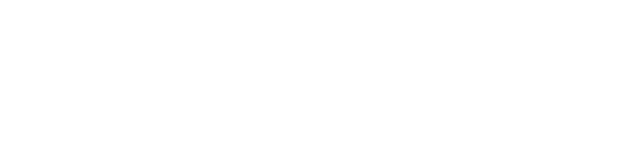
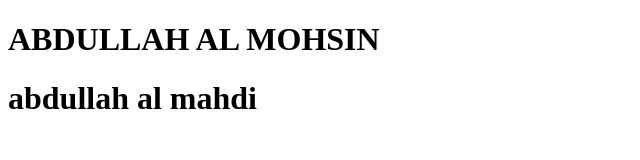
Before and after one commit to mohsin1905051/my-second-repo, a plain HTML site: page index.html in a window 1280 px wide. Shown: the whole page, without its empty margins (0-640 px from the left). Drawn offline with Linux system fonts and the light colour scheme.

Commit message:
added line

```diff
--- a/index.html
+++ b/index.html
@@ -7,6 +7,7 @@
     <title>MY SECOND GITHUB REPO</title>
 </head>
 <body>
-
+    <h1>ABDULLAH AL MOHSIN</h1>
+    <h1>abdullah al mahdi</h1>
 </body>
 </html>
```
